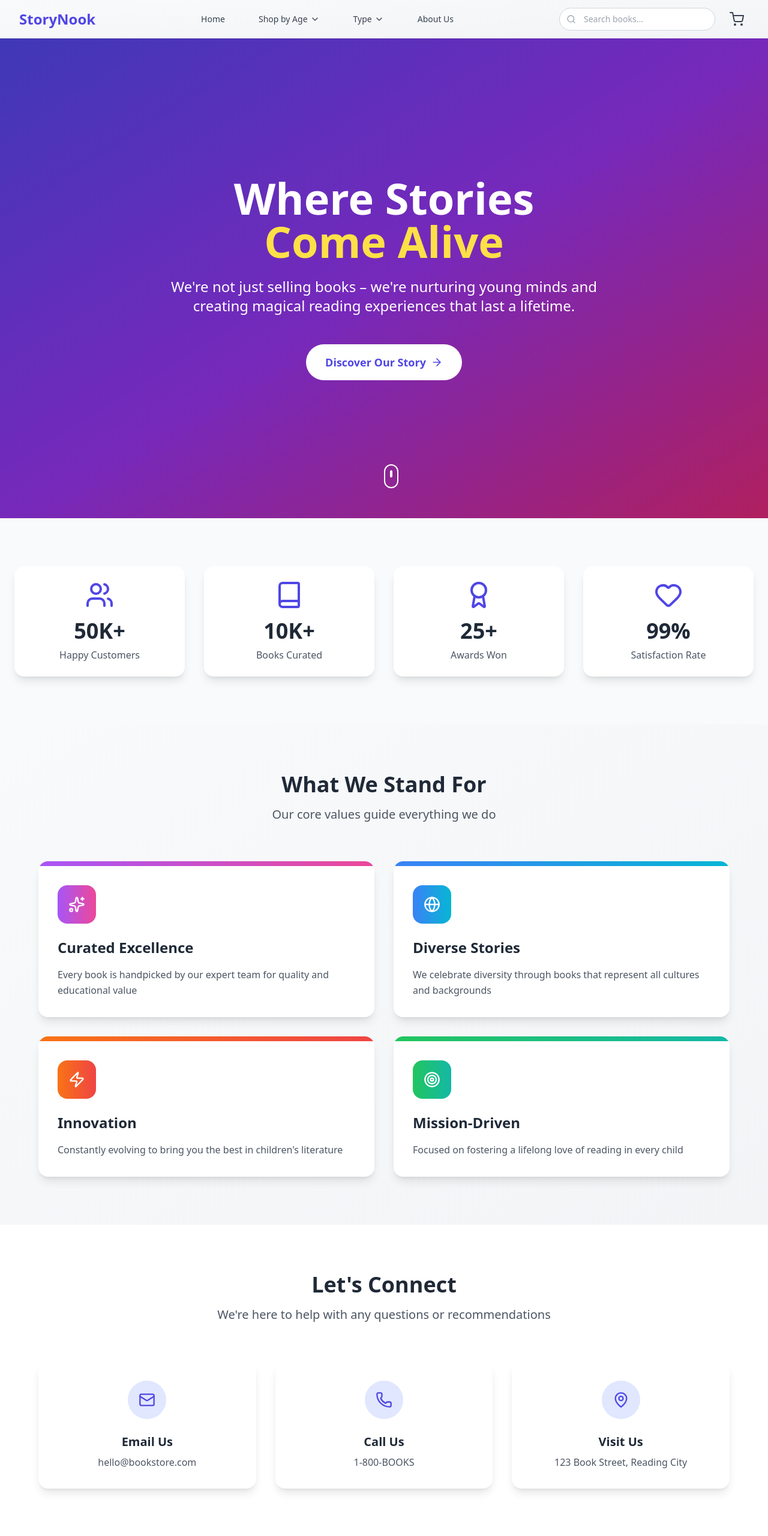
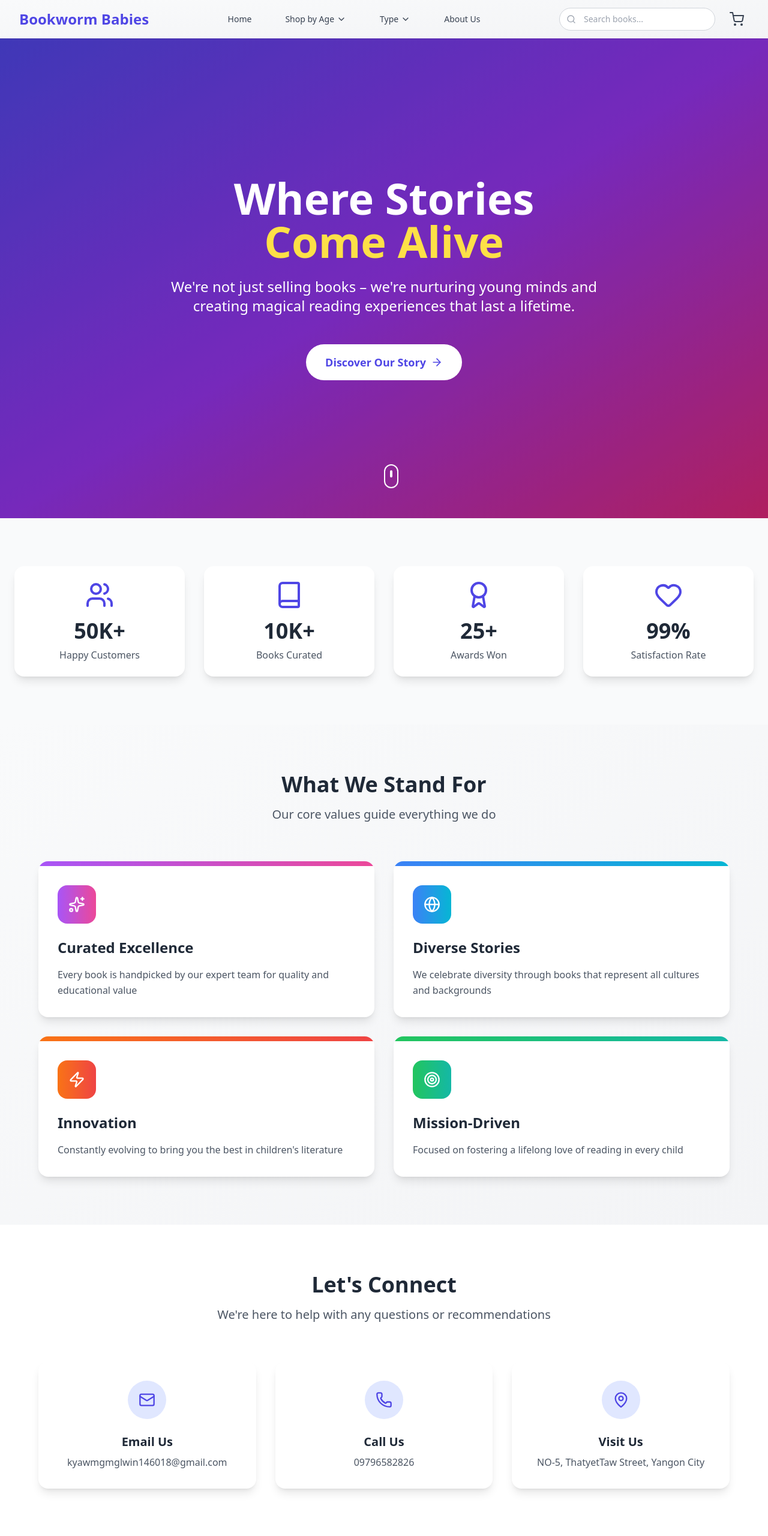
Before and after one commit to kyawmgmglwin2004/book-web-fe, a React (Vite) app: page /about in a window 1280 px wide. Shown: the top 2561 px of the page at 60% size. Built offline with nearby package versions, Linux system fonts and the light colour scheme.

Commit message:
update book

```diff
--- a/src/components/Header.jsx
+++ b/src/components/Header.jsx
@@ -79,7 +79,7 @@ export default function Header() {
         <div className="max-w-7xl mx-auto px-4 sm:px-6 lg:px-8">
           <div className="flex justify-between items-center h-16">
             <div className="flex-shrink-0">
-              <Link to="/" onClick={handleNavigationClick} className="text-2xl font-bold text-indigo-600">StoryNook</Link>
+              <Link to="/" onClick={handleNavigationClick} className="text-2xl font-bold text-indigo-600">Bookworm Babies</Link>
             </div>
 
             {/* Desktop Navigation */}
--- a/src/pages/About.jsx
+++ b/src/pages/About.jsx
@@ -314,7 +314,7 @@ export default function About() {
                   <Mail className="text-indigo-600 group-hover:text-white transition-colors" size={28} />
                 </div>
                 <h3 className="text-xl font-semibold text-gray-800 mb-2">Email Us</h3>
-                <p className="text-gray-600">hello@bookstore.com</p>
+                <p className="text-gray-600">kyawmgmglwin146018@gmail.com</p>
               </div>
             </motion.a>
 
@@ -328,7 +328,7 @@ export default function About() {
                   <Phone className="text-indigo-600 group-hover:text-white transition-colors" size={28} />
                 </div>
                 <h3 className="text-xl font-semibold text-gray-800 mb-2">Call Us</h3>
-                <p className="text-gray-600">1-800-BOOKS</p>
+                <p className="text-gray-600">09796582826</p>
               </div>
             </motion.a>
 
@@ -342,7 +342,7 @@ export default function About() {
                   <MapPin className="text-indigo-600 group-hover:text-white transition-colors" size={28} />
                 </div>
                 <h3 className="text-xl font-semibold text-gray-800 mb-2">Visit Us</h3>
-                <p className="text-gray-600">123 Book Street, Reading City</p>
+                <p className="text-gray-600">NO-5, ThatyetTaw Street, Yangon City</p>
               </div>
             </motion.a>
           </div>
```
Also changed, not shown: 1 other file (tests, documents, lock files or other folders).
